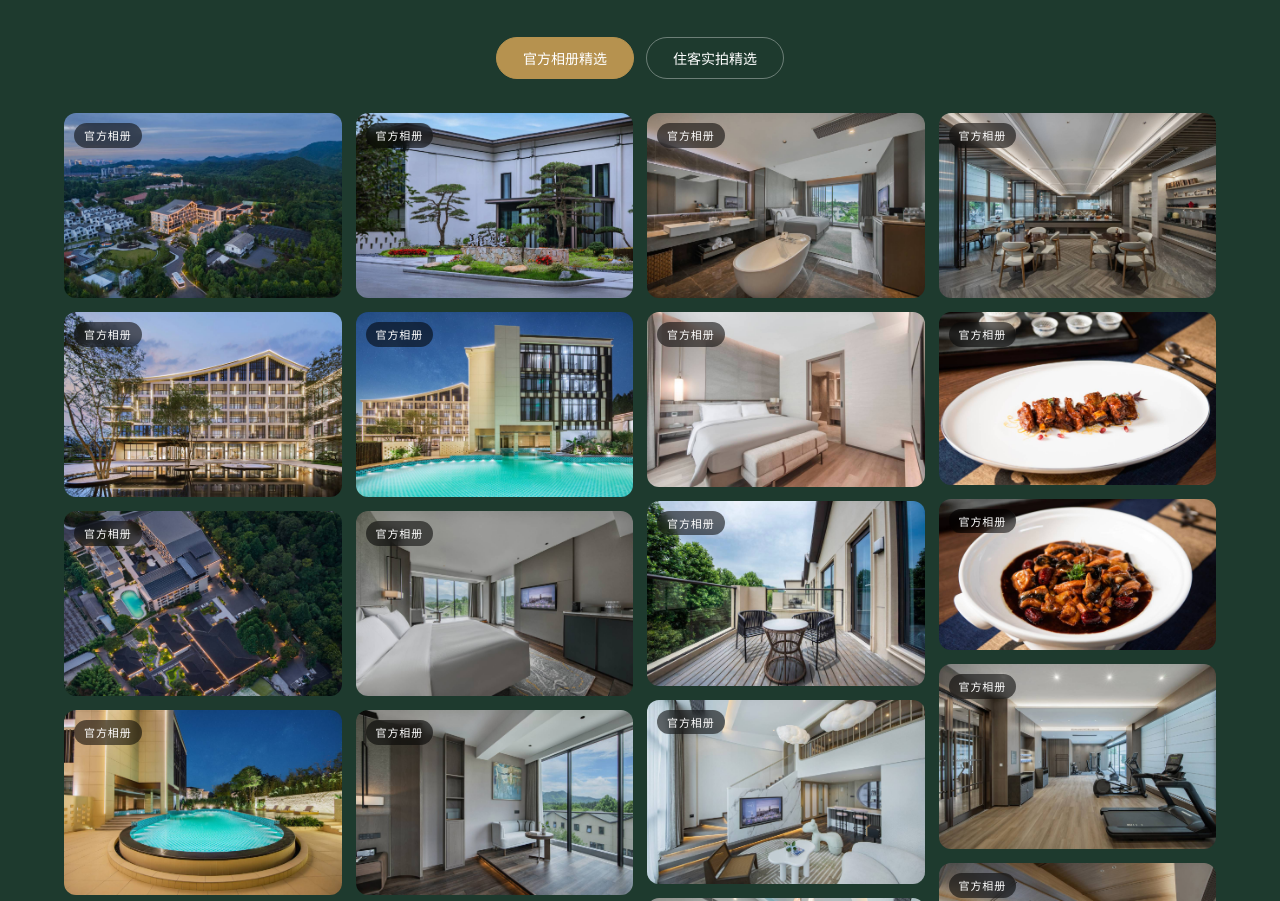
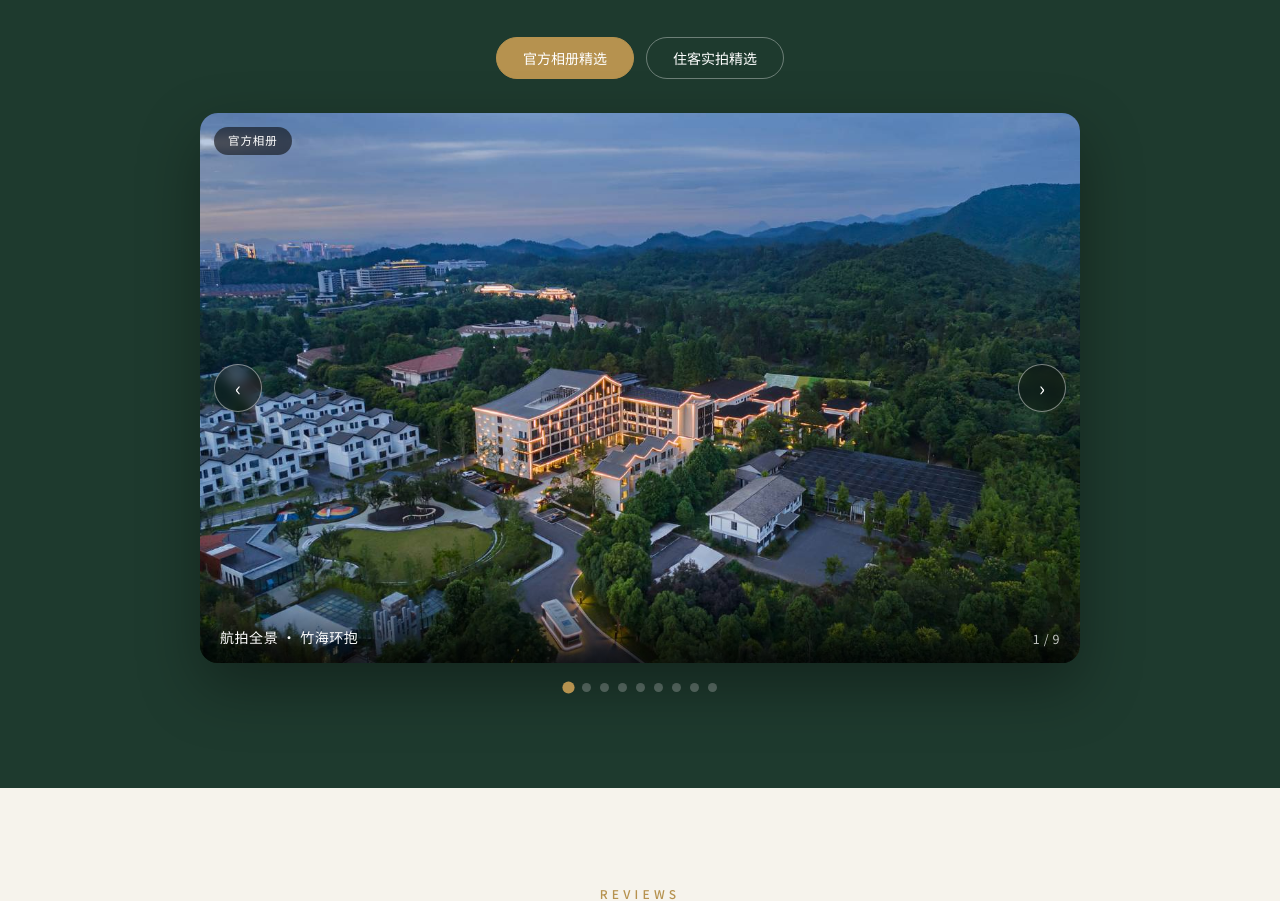
Before and after one commit to Cxw88899/meichengdujia, a plain HTML site: page index.html in a window 1280 px wide. Shown: the part 8734-9635 px from the top of the page. Drawn offline with Linux system fonts and the light colour scheme.

Commit message:
update index.html

```diff
--- a/index.html
+++ b/index.html
@@ -109,15 +109,21 @@ nav.solid{background:rgba(20,35,28,.92);backdrop-filter:blur(10px);padding:12px
 .gtabs{display:flex;justify-content:center;gap:12px;margin:40px 0 34px;flex-wrap:wrap}
 .gtab{padding:10px 26px;border-radius:999px;border:1px solid rgba(255,255,255,.35);font-size:14px;cursor:pointer;transition:.3s;background:transparent;color:#fff}
 .gtab.active{background:var(--gold);border-color:var(--gold)}
-.masonry{columns:4;column-gap:14px}
-@media(max-width:1100px){.masonry{columns:3}}
-@media(max-width:760px){.masonry{columns:2}}
-.masonry figure{break-inside:avoid;margin:0 0 14px;border-radius:12px;overflow:hidden;position:relative;cursor:zoom-in}
-.masonry img{width:100%;transition:transform .6s}
-.masonry figure:hover img{transform:scale(1.05)}
-.masonry figcaption{position:absolute;left:0;right:0;bottom:0;padding:26px 14px 10px;font-size:12px;background:linear-gradient(transparent,rgba(0,0,0,.65));opacity:0;transition:.3s}
-.masonry figure:hover figcaption{opacity:1}
-.src-tag{position:absolute;top:10px;left:10px;font-size:11px;padding:3px 10px;border-radius:999px;background:rgba(0,0,0,.55);backdrop-filter:blur(4px);letter-spacing:.08em}
+/* 翻页画廊 */
+.flip{max-width:880px;margin:0 auto}
+.flip .stage{position:relative;border-radius:18px;overflow:hidden;background:#0e1f17;aspect-ratio:16/10;box-shadow:0 24px 60px rgba(0,0,0,.35)}
+.flip .stage img{position:absolute;inset:0;width:100%;height:100%;object-fit:cover;opacity:0;transition:opacity .5s ease;transform:scale(1.02)}
+.flip .stage img.cur{opacity:1;transform:scale(1)}
+.flip .cap{position:absolute;left:0;right:0;bottom:0;padding:44px 20px 14px;font-size:14px;letter-spacing:.04em;background:linear-gradient(transparent,rgba(0,0,0,.7));display:flex;justify-content:space-between;align-items:flex-end;pointer-events:none}
+.flip .cap .n{font-size:12.5px;color:rgba(255,255,255,.75)}
+.src-tag{position:absolute;top:14px;left:14px;font-size:11.5px;padding:4px 14px;border-radius:999px;background:rgba(0,0,0,.55);backdrop-filter:blur(4px);letter-spacing:.08em;z-index:2}
+.flip .arrow{position:absolute;top:50%;transform:translateY(-50%);width:48px;height:48px;border-radius:50%;border:1px solid rgba(255,255,255,.45);background:rgba(10,20,15,.45);backdrop-filter:blur(6px);color:#fff;font-size:20px;cursor:pointer;display:flex;align-items:center;justify-content:center;transition:.25s;z-index:3;user-select:none}
+.flip .arrow:hover{background:var(--gold);border-color:var(--gold)}
+.flip .prev{left:14px}.flip .next{right:14px}
+.flip .dots{display:flex;justify-content:center;gap:9px;margin-top:20px;flex-wrap:wrap}
+.flip .dot{width:9px;height:9px;border-radius:50%;background:rgba(255,255,255,.28);cursor:pointer;transition:.25s}
+.flip .dot.cur{background:var(--gold);transform:scale(1.35)}
+.flip .thumbs{display:none}
 /* reviews */
 .reviews .grid{display:grid;grid-template-columns:repeat(3,1fr);gap:20px;margin-top:52px}
 @media(max-width:900px){.reviews .grid{grid-template-columns:1fr}}
@@ -358,8 +364,17 @@ footer .big{font-family:'Noto Serif SC',serif;font-size:24px;color:#fff;margin-b
       <button class="gtab active" data-g="official">官方相册精选</button>
       <button class="gtab" data-g="daren">住客实拍精选</button>
     </div>
-    <div class="masonry" id="g-official"></div>
-    <div class="masonry" id="g-daren" style="display:none"></div>
+    <div class="flip">
+      <div class="stage" id="flipStage">
+        <span class="src-tag" id="flipTag">官方相册</span>
+        <img id="flipImgA" alt="">
+        <img id="flipImgB" alt="">
+        <div class="cap"><span id="flipCap"></span><span class="n" id="flipNo"></span></div>
+        <div class="arrow prev" id="flipPrev">‹</div>
+        <div class="arrow next" id="flipNext">›</div>
+      </div>
+      <div class="dots" id="flipDots"></div>
+    </div>
   </div>
 </section>
 
@@ -413,44 +428,71 @@ footer .big{font-family:'Noto Serif SC',serif;font-size:24px;color:#fff;margin-b
 <script>
 const G = {
   official: [
-    ['005','航拍全景 · 竹海环抱'],['002','酒店外观 · 水景庭院'],['000','夜景航拍'],['003','景观泡池夜景'],
-    ['006','水景庭院'],['019','水景中庭'],['024','别墅庭院'],['001','室外景观泳池'],
-    ['026','景观大床房'],['036','山景落地窗客房'],['043','山景客房'],['053','阳台山景'],
-    ['045','景观浴缸房'],['106','别墅卧室'],['109','别墅露台'],['040','云朵主题亲子房'],
-    ['042','太空主题亲子房'],['137','松鼠主题儿童房'],['065','室内儿童乐园'],['010','自助餐厅'],
-    ['055','招牌菜品'],['059','本帮菜品'],['060','健身房'],['014','大堂书吧'],
-    ['112','Dyson 吹风机'],['121','茶灵洗护']
+    ['005','航拍全景 · 竹海环抱'],['002','酒店外观 · 水景庭院'],['001','室外景观泳池'],
+    ['036','山景落地窗客房'],['106','别墅卧室'],['040','云朵主题亲子房'],
+    ['065','室内儿童乐园'],['010','自助餐厅'],['055','招牌菜品']
   ],
   daren: [
-    ['189','白色礼堂 · 竹林环绕'],['175','筳宴1994 · 暮色夜景'],['183','建筑夜景 · 华灯初上'],['191','庭院夜色 · 金光树影'],
-    ['218','园景双床房 · 推窗见绿'],['229','景观套房 · 明亮通透'],['247','大堂吧 · 挑高木构'],['236','大堂书吧 · 临窗而坐'],
-    ['321','泳池与别墅群'],['326','圆形泳池 · 晴空碧水'],['332','泳池俯瞰'],
-    ['339','儿童乐园 · 竹笋城堡'],['336','太空主题亲子房 · 气球滑梯'],['352','海洋球池 · 亲子同乐'],['214','亲子主题房 · 滑梯海洋球'],
-    ['295','筳宴家宴 · 满桌佳肴'],['280','下午茶点'],['357','健身房 · 落地庭院景'],
-    ['371','山湖远眺'],['373','山顶草坪 · 云海群山'],['378','竹海茶山'],
-    ['407','园景别墅 · 俯瞰泳池'],['410','庭院暮色'],['411','阳台远眺 · 远山如黛']
+    ['189','白色礼堂 · 竹林环绕'],['175','筳宴1994 · 暮色夜景'],['183','建筑夜景 · 华灯初上'],
+    ['218','园景双床房 · 推窗见绿'],['326','圆形泳池 · 晴空碧水'],['336','太空主题亲子房 · 气球滑梯'],
+    ['295','筳宴家宴 · 满桌佳肴'],['373','山顶草坪 · 云海群山'],['407','园景别墅 · 俯瞰泳池']
   ]
 };
 const lb = document.getElementById('lb'), lbImg = document.getElementById('lbImg');
-function render(key, tag){
-  const el = document.getElementById('g-'+key);
-  el.innerHTML = G[key].map(([id,cap])=>`
-    <figure onclick="openLb('images/${id}.jpg')">
-      <img loading="lazy" src="images/${id}.jpg" alt="${cap}">
-      <span class="src-tag">${tag}</span>
-      <figcaption>${cap}</figcaption>
-    </figure>`).join('');
+// —— 翻页画廊 ——
+let curAlbum = 'official', curIdx = 0, showingA = true;
+const imgA = document.getElementById('flipImgA'), imgB = document.getElementById('flipImgB'),
+      capEl = document.getElementById('flipCap'), noEl = document.getElementById('flipNo'),
+      tagEl = document.getElementById('flipTag'), dotsEl = document.getElementById('flipDots');
+function buildDots(){
+  dotsEl.innerHTML = G[curAlbum].map((_,i)=>`<span class="dot${i===curIdx?' cur':''}" data-i="${i}"></span>`).join('');
+  dotsEl.querySelectorAll('.dot').forEach(d=>d.addEventListener('click',()=>go(+d.dataset.i)));
 }
-render('official','官方相册'); render('daren','住客相册');
+function go(i, instant){
+  const arr = G[curAlbum];
+  curIdx = (i+arr.length)%arr.length;
+  const [id, cap] = arr[curIdx];
+  const src = 'images/'+id+'.jpg';
+  const showEl = showingA ? imgB : imgA, hideEl = showingA ? imgA : imgB;
+  showEl.src = src; showEl.alt = cap;
+  showEl.onload = ()=>{ showEl.classList.add('cur'); hideEl.classList.remove('cur'); };
+  if(instant){ showEl.classList.add('cur'); hideEl.classList.remove('cur'); }
+  showingA = !showingA;
+  capEl.textContent = cap;
+  noEl.textContent = (curIdx+1)+' / '+arr.length;
+  tagEl.textContent = curAlbum==='official' ? '官方相册' : '住客相册';
+  dotsEl.querySelectorAll('.dot').forEach((d,di)=>d.classList.toggle('cur', di===curIdx));
+}
+document.getElementById('flipPrev').addEventListener('click',()=>go(curIdx-1));
+document.getElementById('flipNext').addEventListener('click',()=>go(curIdx+1));
+// 左右滑动切换（移动端）
+const stage = document.getElementById('flipStage');
+let tx = 0;
+stage.addEventListener('touchstart',e=>{ tx = e.touches[0].clientX; },{passive:true});
+stage.addEventListener('touchend',e=>{
+  const dx = e.changedTouches[0].clientX - tx;
+  if(Math.abs(dx)>40) go(dx<0 ? curIdx+1 : curIdx-1);
+},{passive:true});
+// 键盘切换
+addEventListener('keydown',e=>{
+  if(e.key==='ArrowLeft') go(curIdx-1);
+  if(e.key==='ArrowRight') go(curIdx+1);
+});
+// 点击大图放大
+stage.addEventListener('click',e=>{
+  if(e.target.closest('.arrow')||e.target.closest('.dot')) return;
+  const [id] = G[curAlbum][curIdx];
+  openLb('images/'+id+'.jpg');
+});
 function openLb(src){ lbImg.src = src; lb.classList.add('open'); }
 lb.addEventListener('click', e=>{ if(e.target===lb) lb.classList.remove('open'); });
 document.querySelectorAll('.gtab').forEach(b=>b.addEventListener('click',()=>{
   document.querySelectorAll('.gtab').forEach(x=>x.classList.remove('active'));
   b.classList.add('active');
-  const g = b.dataset.g;
-  document.getElementById('g-official').style.display = g==='official'?'':'none';
-  document.getElementById('g-daren').style.display = g==='daren'?'':'none';
+  curAlbum = b.dataset.g; curIdx = 0;
+  buildDots(); go(0, true);
 }));
+buildDots(); go(0, true);
 // nav & reveal
 const nav = document.getElementById('nav');
 addEventListener('scroll',()=>nav.classList.toggle('solid', scrollY>60));
```
